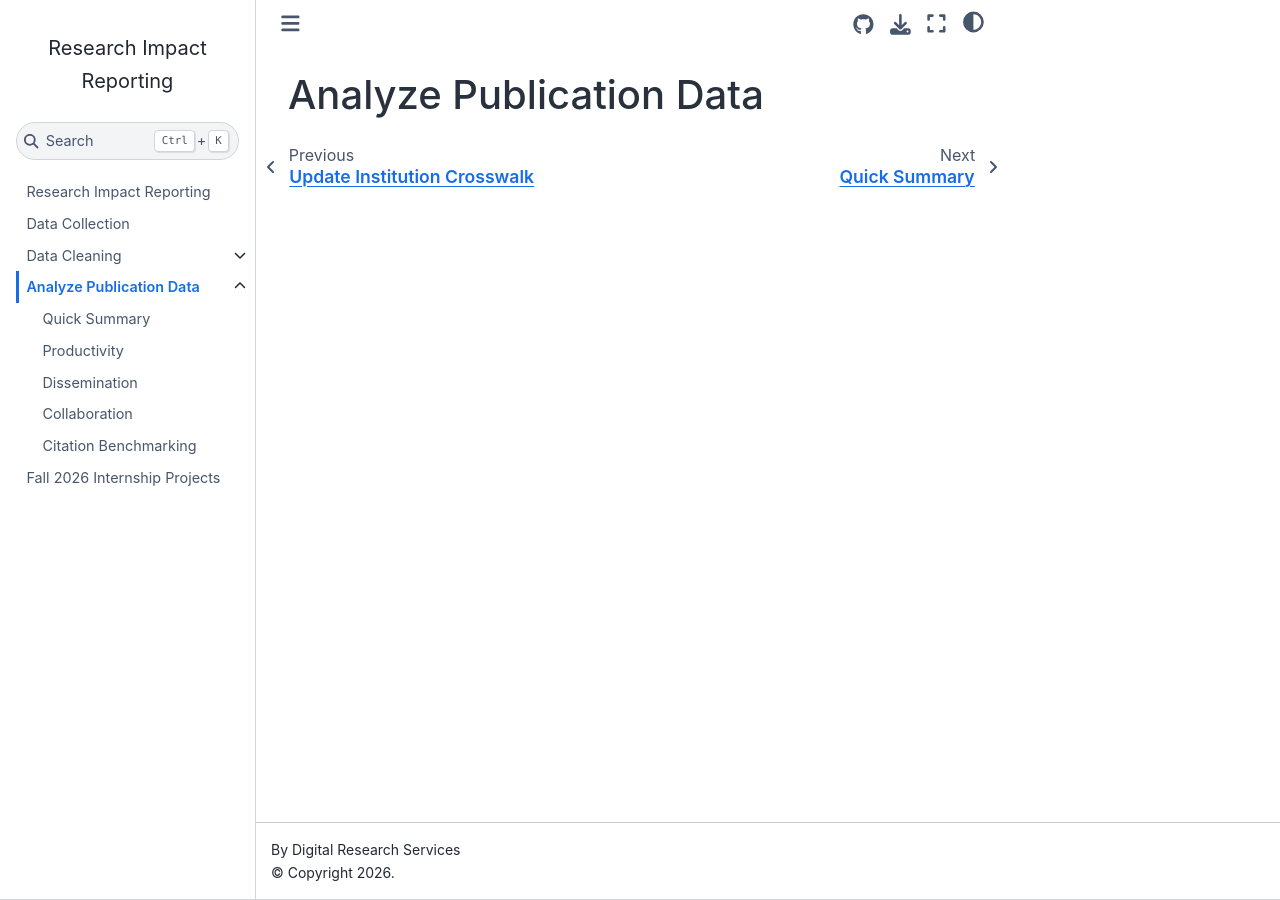
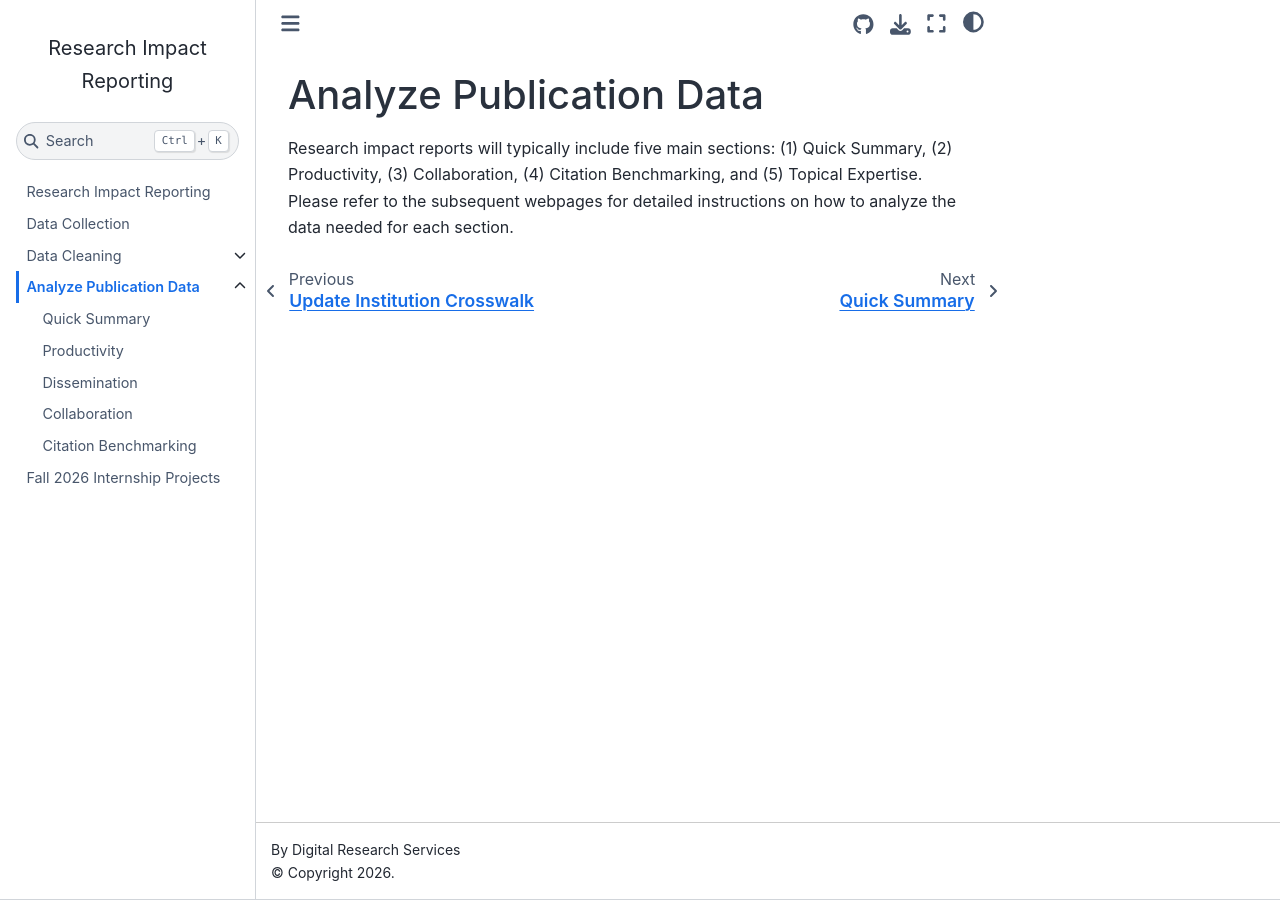
Before and after one commit to vvlooking/research-impact, a Jupyter Book: the page built from website/analyze-data.md, in a window 1280 px wide. Built offline with Jupyter Book 1.0.4 settings and Sphinx 7.4.7 and the Sphinx Book theme 1.1.4, drawn with Linux system fonts in a browser that asks for light colours.

Commit message:
Add introduction to analyze publication data
Added an introduction to the analyze-data.md file outlining the main sections of research impact reports.

```diff
--- a/website/analyze-data.md
+++ b/website/analyze-data.md
@@ -1 +1,3 @@
 # Analyze Publication Data
+
+Research impact reports will typically include five main sections: (1) Quick Summary, (2) Productivity, (3) Collaboration, (4) Citation Benchmarking, and (5) Topical Expertise. Please refer to the subsequent webpages for detailed instructions on how to analyze the data needed for each section.
```
